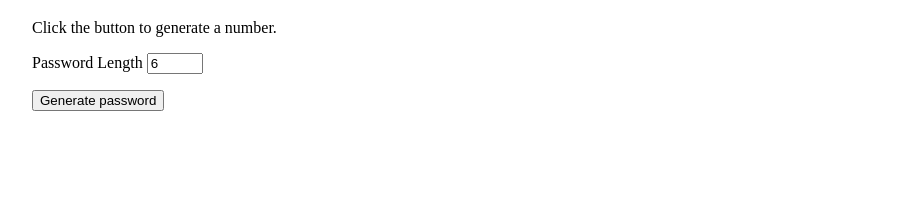
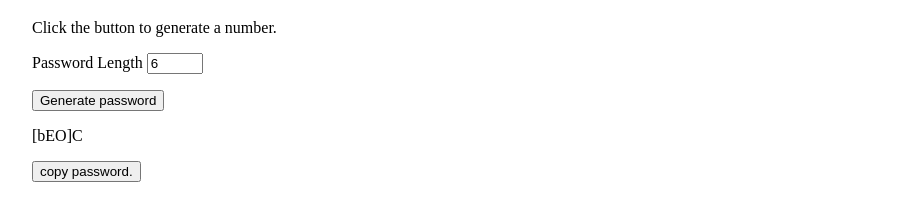
Before and after one commit to NwizuEmmanuel/NwizuEmmanuel.github.io, a plain HTML site: page index.html in a window 1280 px wide. Both pictures are taken after a click on the button "Generate password". Shown: the part 61-282 px from the top of the page, without its empty margins (0-897 px from the left). Drawn offline with Linux system fonts and the light colour scheme.

Commit message:
added password generator

```diff
--- a/index.html
+++ b/index.html
@@ -43,20 +43,32 @@
       </label>
     </div>
     <div>
-      <button>Generate password</button>
+      <button onclick="generatePassword()">Generate password</button>
     </div>
     <p id="generated_password"></p>
+    <button onclick="copyPassword()">copy password.</button>
 
     <script>
-      let upperLetters = ["A", "B", "C", "D", "E", "F", "G", "H", "I", "J",
-      "K", "L", "M", "N", "O", "P", "Q", "R", "S", "T", "U", "V", "W", "X", "Y", "Z"]
-      let lowerLetters = ["a", "b", "c", "d", "e", "f", "g", "h", "i", "j", "k", "l", "m", "n",
-      "o", "p", "q", "r", "s", "t", "u", "v", "w", "x", "y", "z"]
-      let numbers = [0, 1, 2, 3, 4, 5, 6, 7, 8, 9]
-      let specialCharacters = ["!", "@", "#", "$", "%", "^", "&", "*", "(", ")", "-", "_", "+", "=", "{", "}", "[", "]", "|",
-      "\\", ":", ";", "\"", "'", "<", ">", "?", "/", "`", "~"]
+      const characters = "ABCDEFGHIJKLMNOPQRSTUVWXYZabcdefghijklmnopqrstuvwxyz0123456789?/;:[]{}";
 
+      function generatePassword(){
+        const length = parseInt(document.getElementById("password_length").value)
+        let password = ""
+        for (let i = 0; i < length; i++){
+          const randomIndex = Math.ceil(Math.random() * characters.length)
+          password += characters[randomIndex]
+        }
+        document.getElementById("generated_password").innerText = password
+      }
 
+      function copyPassword(){
+        const text = document.getElementById("generated_password").innerText
+        navigator.clipboard.writeText(text).then(function(){
+          alert("Password Copied.")
+        },function(err){
+          alert("Something went wrong. ",err)
+        })
+      }
     </script>
   </body>
 </html>
```
